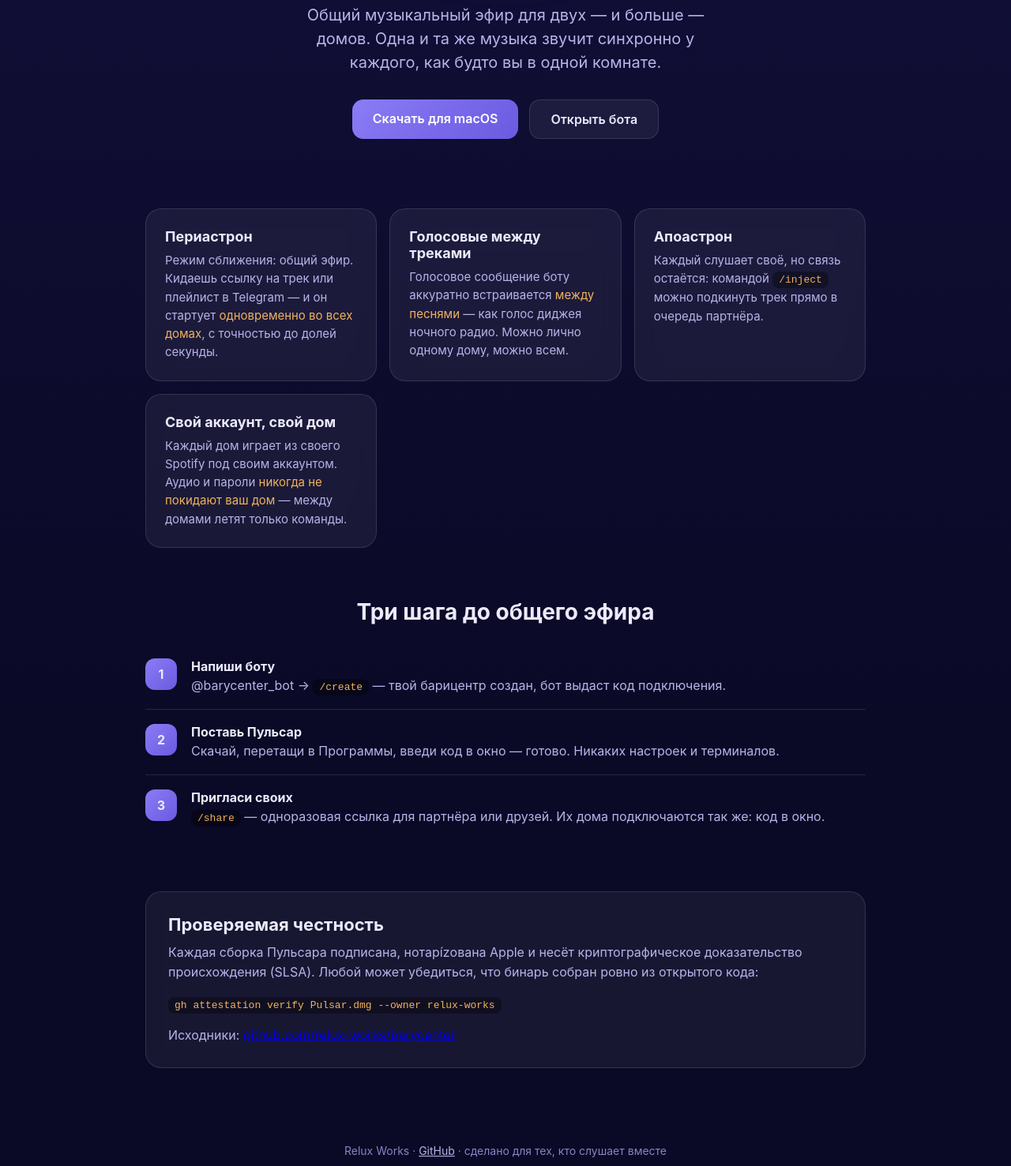
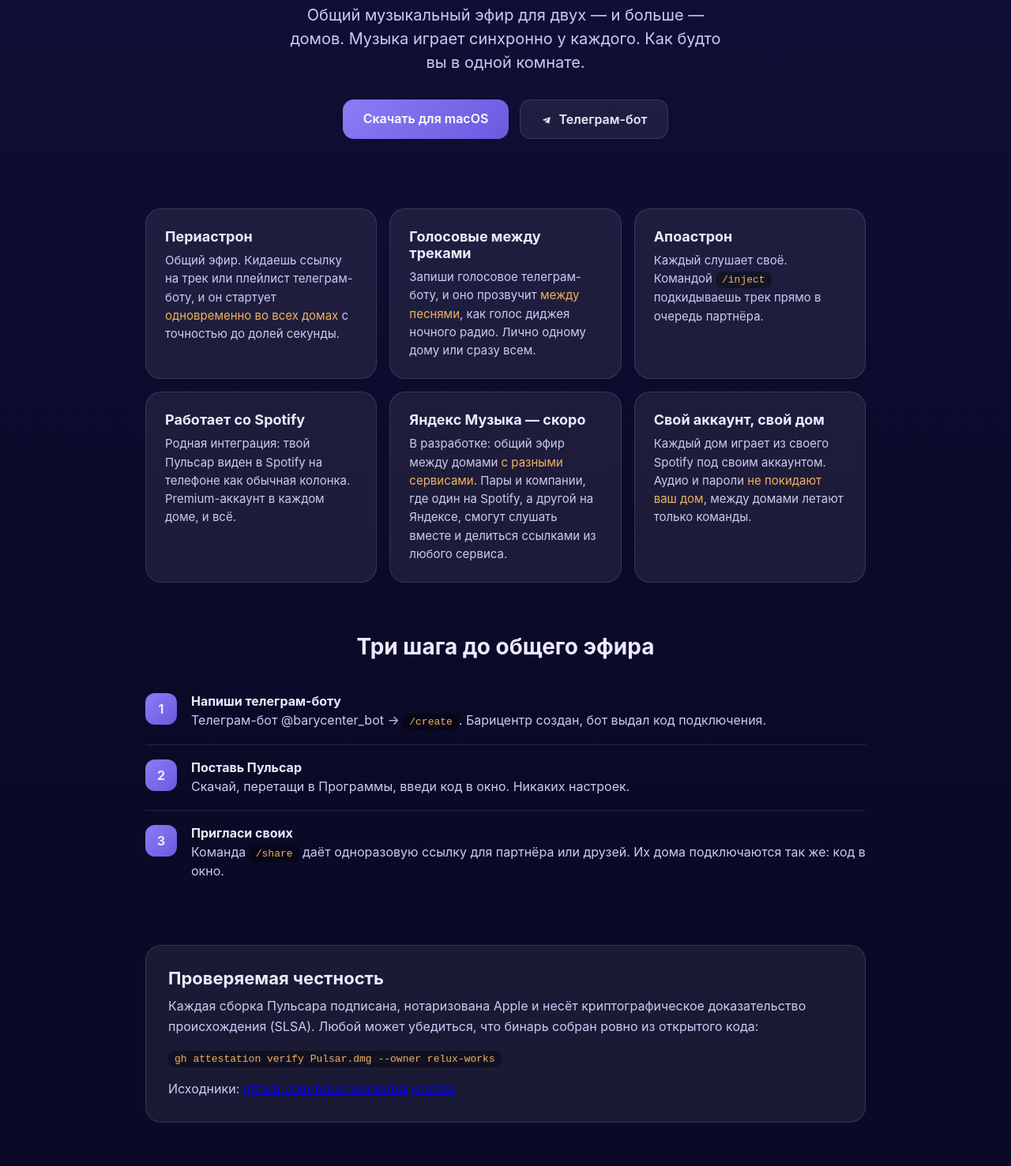
Before and after one commit to relux-works/pulsar-site, a plain HTML site: page index.html in a window 1280 px wide. Shown: the part 378-1855 px from the top of the page at 79% size. Drawn offline with Linux system fonts and the light colour scheme.

Commit message:
site polish: no backdrop-filter (scroll flicker), higher sub contrast, fixed glyph, 6 even tiles (Spotify emphasis + Yandex coming), telegram icon, de-slopped copy

```diff
--- a/index.html
+++ b/index.html
@@ -13,39 +13,39 @@
 <meta property="og:type" content="website">
 <meta name="description" content="Одна музыка на два дома. Синхронный эфир, голосовые вставки между треками, управление из Telegram.">
 <style>
-:root { --indigo:#12103a; --deep:#0a0926; --violet:#8b7cf6; --gold:#f0b35c; --glass:rgba(255,255,255,.06); --stroke:rgba(255,255,255,.12); }
+:root { --indigo:#12103a; --deep:#0a0926; --violet:#8b7cf6; --gold:#f0b35c; --glass:rgba(255,255,255,.07); --stroke:rgba(255,255,255,.12); }
 *{margin:0;box-sizing:border-box}
 body{font-family:-apple-system,BlinkMacSystemFont,"SF Pro Text",Inter,sans-serif;background:linear-gradient(180deg,var(--indigo),var(--deep) 70%);color:#eceafd;min-height:100vh}
 .wrap{max-width:960px;margin:0 auto;padding:48px 24px}
 header{display:flex;flex-direction:column;align-items:center;text-align:center;padding:64px 0 32px;position:relative}
 .icon{width:168px;height:168px;border-radius:38px;box-shadow:0 24px 80px rgba(139,124,246,.45);position:relative;z-index:2}
-.pulse{position:absolute;top:84px;left:50%;width:168px;height:168px;transform:translate(-50%,0);border-radius:50%;border:1px solid rgba(139,124,246,.4);animation:pulse 3.2s ease-out infinite;z-index:1}
+.pulse{pointer-events:none;will-change:transform,opacity;position:absolute;top:84px;left:50%;width:168px;height:168px;transform:translate(-50%,0);border-radius:50%;border:1px solid rgba(139,124,246,.4);animation:pulse 3.2s ease-out infinite;z-index:1}
 .pulse:nth-child(2){animation-delay:1.1s}.pulse:nth-child(3){animation-delay:2.2s}
 @keyframes pulse{0%{transform:translate(-50%,0) scale(1);opacity:.7}100%{transform:translate(-50%,-25%) scale(2.6);opacity:0}}
 h1{font-size:44px;margin-top:36px;letter-spacing:-.02em}
-.sub{font-size:20px;color:#b9b3e8;margin-top:12px;max-width:560px;line-height:1.5}
+.sub{font-size:20px;color:#cfc9f2;margin-top:12px;max-width:560px;line-height:1.5}
 .cta{display:flex;gap:14px;margin-top:32px;flex-wrap:wrap;justify-content:center}
 .btn{padding:14px 26px;border-radius:14px;font-size:16px;font-weight:600;text-decoration:none;transition:transform .15s}
 .btn:hover{transform:translateY(-2px)}
 .btn.primary{background:linear-gradient(135deg,var(--violet),#6a5ae0);color:#fff}
 .btn.ghost{background:var(--glass);border:1px solid var(--stroke);color:#eceafd}
 .grid{display:grid;grid-template-columns:repeat(auto-fit,minmax(260px,1fr));gap:16px;margin-top:56px}
-.card{background:var(--glass);border:1px solid var(--stroke);border-radius:20px;padding:24px;backdrop-filter:blur(14px)}
+.card{background:var(--glass);border:1px solid var(--stroke);border-radius:20px;padding:24px;will-change:auto}
 .card h3{font-size:18px;margin-bottom:8px}
-.card p{color:#b9b3e8;line-height:1.55;font-size:15px}
+.card p{color:#cfc9f2;line-height:1.55;font-size:15px}
 .card .em{color:var(--gold)}
 .steps{margin-top:64px}
 .steps h2{font-size:28px;text-align:center;margin-bottom:24px}
 .step{display:flex;gap:18px;align-items:flex-start;padding:18px 0;border-bottom:1px solid var(--stroke)}
 .step:last-child{border-bottom:none}
 .num{flex:0 0 40px;height:40px;border-radius:12px;background:linear-gradient(135deg,var(--violet),#6a5ae0);display:flex;align-items:center;justify-content:center;font-weight:700}
-.step p{color:#b9b3e8;line-height:1.5;margin-top:2px}
-.verify{margin-top:64px;background:var(--glass);border:1px solid var(--stroke);border-radius:20px;padding:28px;backdrop-filter:blur(14px)}
+.step p{color:#cfc9f2;line-height:1.5;margin-top:2px}
+.verify{margin-top:64px;background:var(--glass);border:1px solid var(--stroke);border-radius:20px;padding:28px;will-change:auto}
 .verify h2{font-size:22px}
-.verify p{color:#b9b3e8;margin-top:10px;line-height:1.6}
+.verify p{color:#cfc9f2;margin-top:10px;line-height:1.6}
 code{background:rgba(0,0,0,.35);padding:3px 8px;border-radius:8px;font-family:"SF Mono",ui-monospace,monospace;font-size:13px;color:var(--gold)}
 footer{margin-top:72px;padding:24px 0 8px;text-align:center;color:#8a84c0;font-size:14px}
-footer a{color:#b9b3e8}
+footer a{color:#cfc9f2}
 @media(max-width:600px){h1{font-size:34px}.icon{width:132px;height:132px}.pulse{top:66px;width:132px;height:132px}}
 </style>
 </head>
@@ -55,30 +55,32 @@
   <div class="pulse"></div><div class="pulse"></div><div class="pulse"></div>
   <img class="icon" src="icon.png" alt="Пульсар">
   <h1>Пульсар</h1>
-  <p class="sub">Общий музыкальный эфир для двух — и больше — домов. Одна и та же музыка звучит синхронно у каждого, как будто вы в одной комнате.</p>
+  <p class="sub">Общий музыкальный эфир для двух — и больше — домов. Музыка играет синхронно у каждого. Как будто вы в одной комнате.</p>
   <div class="cta">
     <a class="btn primary" href="https://github.com/relux-works/barycenter/releases/latest">Скачать для macOS</a>
-    <a class="btn ghost" href="https://t.me/barycenter_bot">Открыть бота</a>
+    <a class="btn ghost" href="https://t.me/barycenter_bot"><svg width="15" height="15" viewBox="0 0 24 24" fill="currentColor" style="vertical-align:-2px;margin-right:7px"><path d="M9.04 15.51 8.9 19.2c.37 0 .53-.16.73-.35l1.75-1.68 3.63 2.66c.67.37 1.14.18 1.32-.62l2.39-11.2c.21-.98-.35-1.36-1-1.12L4.1 12.1c-.96.37-.94.9-.16 1.14l3.6 1.12 8.35-5.27c.39-.26.75-.12.46.14l-7.31 6.28z"/></svg>Телеграм-бот</a>
   </div>
 </header>
 
 <div class="grid">
-  <div class="card"><h3>Периастрон</h3><p>Режим сближения: общий эфир. Кидаешь ссылку на трек или плейлист в Telegram — и он стартует <span class="em">одновременно во всех домах</span>, с точностью до долей секунды.</p></div>
-  <div class="card"><h3>Голосовые между треками</h3><p>Голосовое сообщение боту аккуратно встраивается <span class="em">между песнями</span> — как голос диджея ночного радио. Можно лично одному дому, можно всем.</p></div>
-  <div class="card"><h3>Апоастрон</h3><p>Каждый слушает своё, но связь остаётся: командой <code>/inject</code> можно подкинуть трек прямо в очередь партнёра.</p></div>
-  <div class="card"><h3>Свой аккаунт, свой дом</h3><p>Каждый дом играет из своего Spotify под своим аккаунтом. Аудио и пароли <span class="em">никогда не покидают ваш дом</span> — между домами летят только команды.</p></div>
+  <div class="card"><h3>Периастрон</h3><p>Общий эфир. Кидаешь ссылку на трек или плейлист телеграм-боту, и он стартует <span class="em">одновременно во всех домах</span> с точностью до долей секунды.</p></div>
+  <div class="card"><h3>Голосовые между треками</h3><p>Запиши голосовое телеграм-боту, и оно прозвучит <span class="em">между песнями</span>, как голос диджея ночного радио. Лично одному дому или сразу всем.</p></div>
+  <div class="card"><h3>Апоастрон</h3><p>Каждый слушает своё. Командой <code>/inject</code> подкидываешь трек прямо в очередь партнёра.</p></div>
+  <div class="card"><h3>Работает со Spotify</h3><p>Родная интеграция: твой Пульсар виден в Spotify на телефоне как обычная колонка. Premium-аккаунт в каждом доме, и всё.</p></div>
+  <div class="card"><h3>Яндекс Музыка — скоро</h3><p>В разработке: общий эфир между домами <span class="em">с разными сервисами</span>. Пары и компании, где один на Spotify, а другой на Яндексе, смогут слушать вместе и делиться ссылками из любого сервиса.</p></div>
+  <div class="card"><h3>Свой аккаунт, свой дом</h3><p>Каждый дом играет из своего Spotify под своим аккаунтом. Аудио и пароли <span class="em">не покидают ваш дом</span>, между домами летают только команды.</p></div>
 </div>
 
 <div class="steps">
   <h2>Три шага до общего эфира</h2>
-  <div class="step"><div class="num">1</div><div><b>Напиши боту</b><p>@barycenter_bot → <code>/create</code> — твой барицентр создан, бот выдаст код подключения.</p></div></div>
-  <div class="step"><div class="num">2</div><div><b>Поставь Пульсар</b><p>Скачай, перетащи в Программы, введи код в окно — готово. Никаких настроек и терминалов.</p></div></div>
-  <div class="step"><div class="num">3</div><div><b>Пригласи своих</b><p><code>/share</code> — одноразовая ссылка для партнёра или друзей. Их дома подключаются так же: код в окно.</p></div></div>
+  <div class="step"><div class="num">1</div><div><b>Напиши телеграм-боту</b><p>Телеграм-бот @barycenter_bot → <code>/create</code>. Барицентр создан, бот выдал код подключения.</p></div></div>
+  <div class="step"><div class="num">2</div><div><b>Поставь Пульсар</b><p>Скачай, перетащи в Программы, введи код в окно. Никаких настроек.</p></div></div>
+  <div class="step"><div class="num">3</div><div><b>Пригласи своих</b><p>Команда <code>/share</code> даёт одноразовую ссылку для партнёра или друзей. Их дома подключаются так же: код в окно.</p></div></div>
 </div>
 
 <div class="verify">
   <h2>Проверяемая честность</h2>
-  <p>Каждая сборка Пульсара подписана, нотарízована Apple и несёт криптографическое доказательство происхождения (SLSA). Любой может убедиться, что бинарь собран ровно из открытого кода:</p>
+  <p>Каждая сборка Пульсара подписана, нотаризована Apple и несёт криптографическое доказательство происхождения (SLSA). Любой может убедиться, что бинарь собран ровно из открытого кода:</p>
   <p style="margin-top:14px"><code>gh attestation verify Pulsar.dmg --owner relux-works</code></p>
   <p style="margin-top:14px">Исходники: <a href="https://github.com/relux-works/barycenter">github.com/relux-works/barycenter</a></p>
 </div>
```
